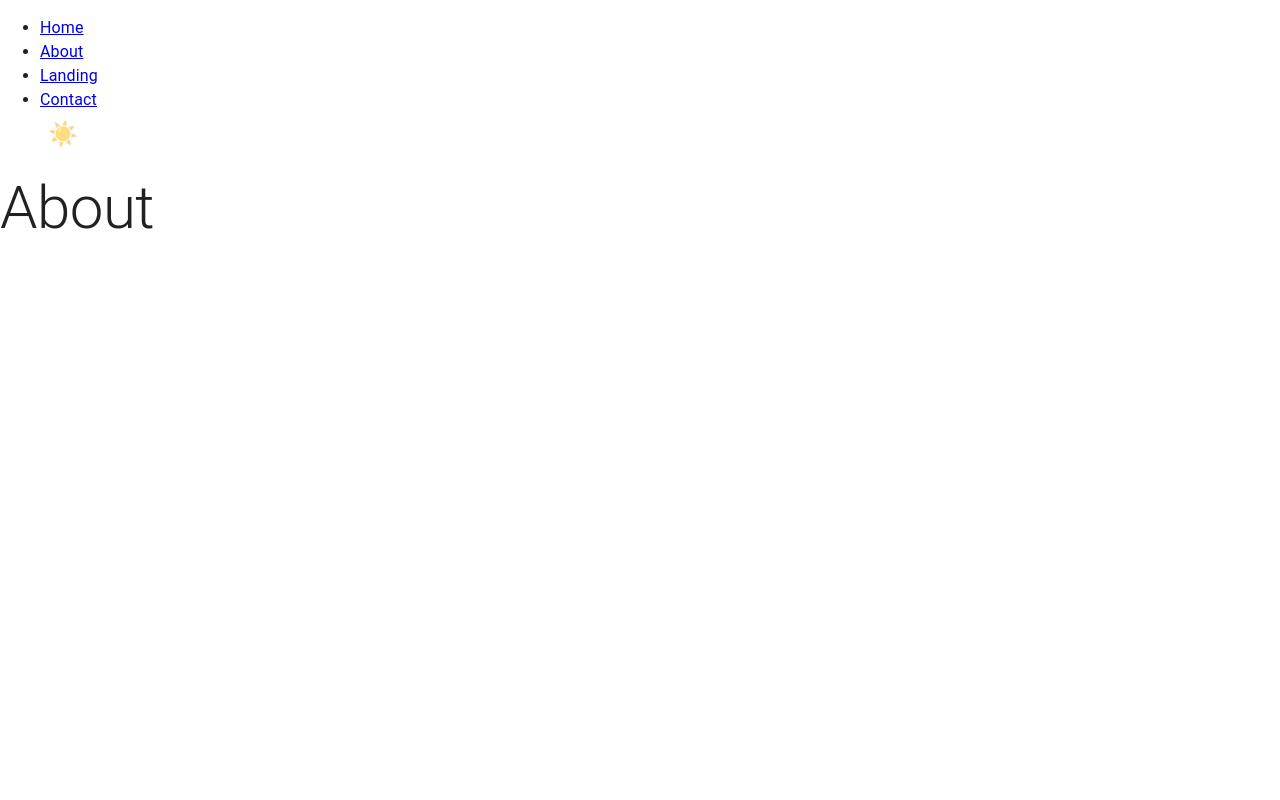
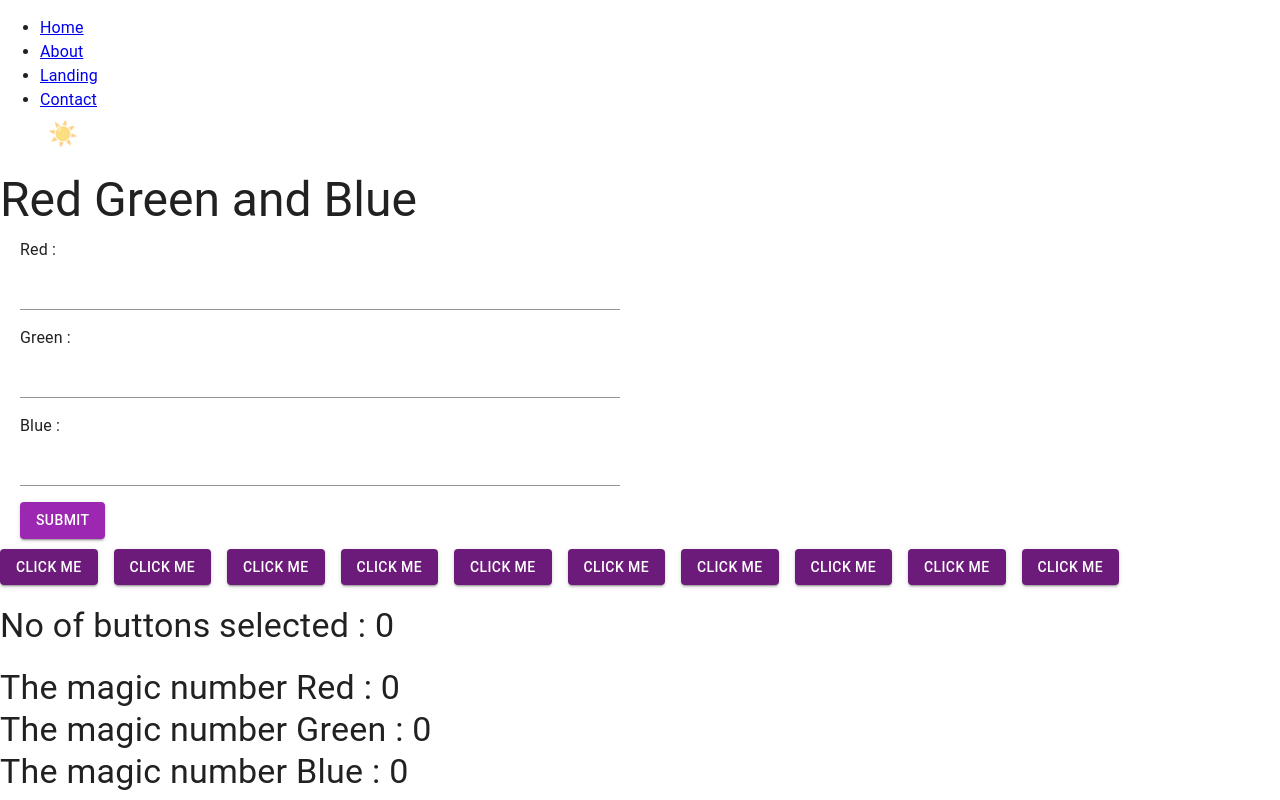
Before and after one commit to TheDarkLady/ThemeChangeMUI, a React (Vite) app: page /about in a window 1280 px wide. Built offline with nearby package versions, Linux system fonts and the light colour scheme.

Commit message:
2 conditions completed

```diff
--- a/src/pages/About.jsx
+++ b/src/pages/About.jsx
@@ -1,12 +1,181 @@
 import { Typography } from '@mui/material'
 import React from 'react'
+import { useState } from 'react';
+import { Box, Input, Button } from '@mui/material';
 
 function About() {
+  const [colors, setColors] = useState({
+    red: "",
+    green: "",
+    blue: "",
+  });
+
+  const handleChange = (e) => {
+    const { name, value } = e.target;
+    setColors((prevColors) => ({
+      ...prevColors,
+      [name]: Number(value),
+    }));
+  };
+
+  const [newColors, setNewColors] = useState({
+    red: 0,
+    green: 0,
+    blue: 0,
+  });
+  const [isDisabled, setIsDisabled] = useState(false)
+  const handleSubmit = (e) => {
+    e.preventDefault();
+    setNewColors({red:colors.red, green:colors.green, blue:colors.blue});
+    setIsDisabled(true)
+  };
+
+  const [click, setClick] = useState(Array(10).fill(false));
+  const [buttonColors, setButtonColors] = useState(Array(10).fill("secondary"));
+  let [selectedBtnCount, setSelectedBtnCount] = useState(0);
+  const [selectedButtonColors, setSelectedButtonColors] = useState({
+    red: 0,
+    green: 0,
+    blue: 0
+  })
+
+  const getRandomColors = () => {
+    const colorOptions = ["#eb0b0b", "#071ab6", "#32c10f"];
+    return colorOptions[Math.floor(Math.random() * colorOptions.length)];
+  };
+
+
+  const handleClick = (index) => {
+    const isButtonSelected = click[index];
+
+    setClick((prevStates) => {
+      const newStates = [...prevStates];
+
+      newStates[index] = !newStates[index];
+      console.log(newStates);
+      return newStates;
+    });
+
+    if (!isButtonSelected) {
+      const newColor = getRandomColors();
+      const updatedColor = { ...selectedButtonColors };
+      console.log("updatedColor",updatedColor);
+
+      if (newColor === '#071ab6') {
+        updatedColor.blue += 1;
+      } else if (newColor === '#eb0b0b') {
+        updatedColor.red += 1;
+      } else {
+        updatedColor.green += 1;
+      }
+
+      setButtonColors((prevColors) => {
+        const newColors = [...prevColors];
+        newColors[index] = newColor;
+        console.log("newColors", newColors);
+
+        return newColors;
+      });
+
+      setSelectedButtonColors(updatedColor);
+      setSelectedBtnCount((prevCount) => prevCount + 1)
+    } else {
+      const currentColor = buttonColors[index];
+      const updatedColor = { ...selectedButtonColors };
+
+      if (currentColor === '#071ab6') {
+        updatedColor.blue -= 1;
+      } else if (currentColor === '#eb0b0b') {
+        updatedColor.red -= 1;
+      } else {
+        updatedColor.green -= 1;
+      }
+
+      setSelectedButtonColors(updatedColor);
+      setSelectedBtnCount((prevCount) => prevCount - 1)
+    }
+
+  };
+  console.log("selectedButtonColors", selectedButtonColors);
+  console.log("selectedBtnCount", selectedBtnCount);
+
+
   return (
     <div>
-      <Typography variant='h2' component='h2'>About</Typography>
+      <Typography variant="h3" component="h3"> Red Green and Blue </Typography>
+      <form onSubmit={handleSubmit}>
+        <Box
+          sx={{
+            display: "flex",
+            flexDirection: "column",
+            gap: 2,
+            alignItem: "flex-start",
+            width: "50%",
+            padding: "10px 20px",
+          }}
+        >
+          <label>Red :</label>
+          <Input
+            type="number"
+            name="red"
+            value={colors.red}
+            onChange={handleChange}
+            disabled={isDisabled}
+          />
+          <label>Green :</label>
+          <Input
+            type="number"
+            name="green"
+            value={colors.green}
+            onChange={handleChange}
+            disabled={isDisabled}
+          />
+          <label>Blue :</label>
+          <Input
+            type="number"
+            name="blue"
+            value={colors.blue}
+            onChange={handleChange}
+            disabled={isDisabled}
+          />
+          <Button type="submit" variant="contained" color="secondary" sx={{ width: "fit-content" }}>
+            Submit
+          </Button>
+        </Box>
+      </form>
+
+      <Box sx={{ display: "flex", flexDirection: "row", gap: 2, flexWrap: "wrap" }}>
+        {click.map((clicked, i) => (
+          <Button
+            key={i}
+            onClick={() => handleClick(i)}
+            variant="contained"
+            style={{ backgroundColor: clicked ? buttonColors[i] : "#6d1b7b" }}
+          >
+            {clicked ? "selected" : "Click Me"}
+          </Button>
+        ))}
+      </Box>
+
+      <Box sx={{ marginTop: "20px" }}>
+        <Typography variant="h4" component="h4">
+          No of buttons selected : {selectedBtnCount}
+        </Typography>
+      </Box>
+
+      <Box sx={{ marginTop: "20px" }}>
+        <Typography variant="h4" component="h4">
+          The magic number Red : {selectedButtonColors.red - newColors.red}
+        </Typography>
+        <Typography variant="h4" component="h4">
+          The magic number Green : {selectedButtonColors.green - newColors.green}
+        </Typography>
+        <Typography variant="h4" component="h4">
+          The magic number Blue : {selectedButtonColors.blue - newColors.blue}
+        </Typography>
+      </Box>
     </div>
-  )
+  );
 }
 
 export default About
--- a/src/pages/Home.jsx
+++ b/src/pages/Home.jsx
@@ -17,11 +17,11 @@ function Home() {
   };
 
   const [newColors, setNewColors] = useState({
-    red: 0,
-    green: 0,
-    blue: 0,
+    red: "",
+    green: "",
+    blue: "",
   });
-
+  const [isDisabled, setIsDisabled] = useState(false)
   const handleSubmit = (e) => {
     e.preventDefault();
     const updatedColors = {
@@ -39,7 +39,11 @@ function Home() {
       updatedColors.blue = colors.blue;
     }
     setNewColors(updatedColors);
+    setColors(updatedColors)
+    setIsDisabled(true)
   };
+  console.log("newColors", newColors);
+
 
   const [click, setClick] = useState(Array(10).fill(false));
   const [buttonColors, setButtonColors] = useState(Array(10).fill("secondary"));
@@ -56,12 +60,16 @@ function Home() {
     setClick((prevStates) => {
       const newStates = [...prevStates];
       newStates[index] = !newStates[index];
+
       return newStates;
     });
 
     setButtonColors((prevColors) => {
+
       const newColors = [...prevColors];
       newColors[index] = getRandomColors();
+      console.log("newColors", newColors);
+
       return newColors;
     });
 
@@ -72,6 +80,7 @@ function Home() {
 
   return (
     <div>
+      <Typography variant="h3" component="h3"> When Red and Green both are 0 the Blue is 1 else 0</Typography>
       <form onSubmit={handleSubmit}>
         <Box
           sx={{
@@ -89,6 +98,7 @@ function Home() {
             name="red"
             value={colors.red}
             onChange={handleChange}
+            disabled={isDisabled}
           />
           <label>Green :</label>
           <Input
@@ -96,6 +106,7 @@ function Home() {
             name="green"
             value={colors.green}
             onChange={handleChange}
+            disabled={isDisabled}
           />
           <label>Blue :</label>
           <Input
@@ -103,6 +114,7 @@ function Home() {
             name="blue"
             value={colors.blue}
             onChange={handleChange}
+            disabled={isDisabled}
           />
           <Button type="submit" variant="contained" color="secondary" sx={{ width: "fit-content" }}>
             Submit
```
